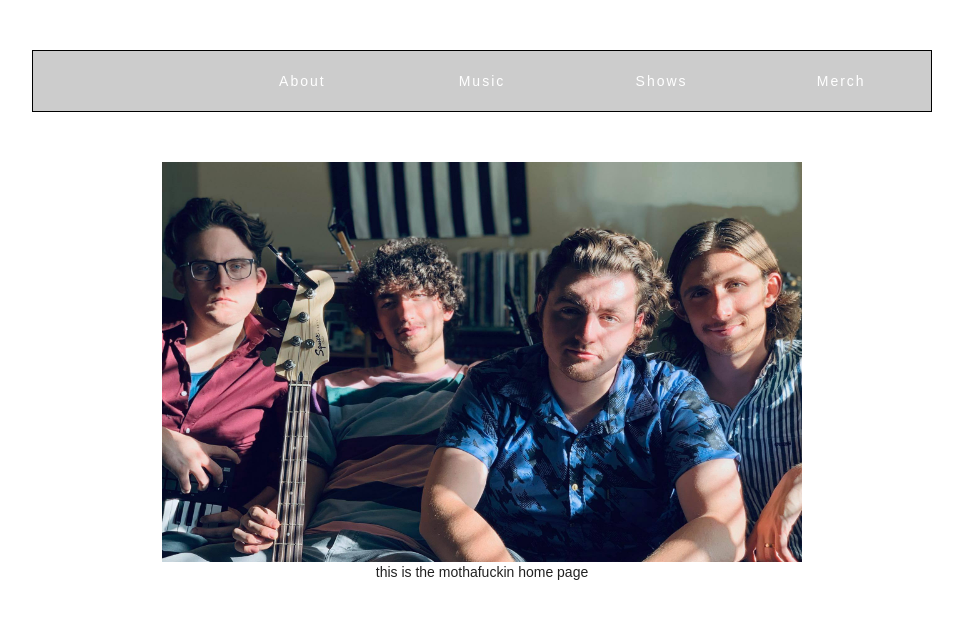
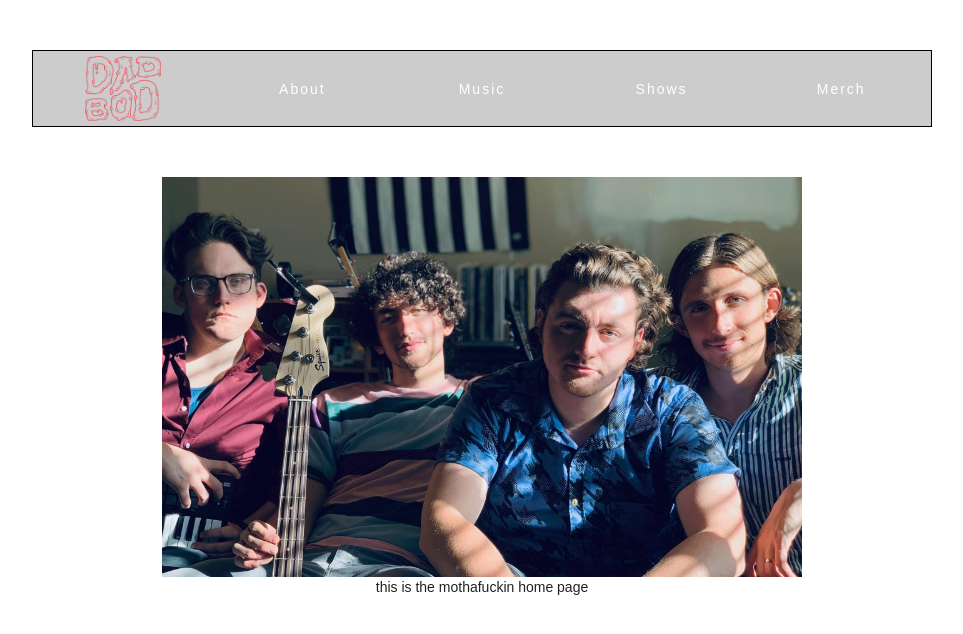
Before and after one commit to Craveburn/dad-bod-v2, a React (Create React App) app: page / in a window 1280 px wide. Shown: the top 634 px of the page, without its empty margins (158-1121 px from the left). Built offline with nearby package versions, Linux system fonts and the light colour scheme.

Commit message:
THE LOGO FITS AND WORKS

```diff
--- a/src/navigation/Navbar.css
+++ b/src/navigation/Navbar.css
@@ -1,10 +1,4 @@
 /* referencing navbar-css */
-
-/* .wrapper {
-    border: 1px solid red;
-    font-family: sans-serif;
-    background-image: linear-gradient(260deg, red 0%,#677997 100%)
-} */
 
 .logoContainer {
     max-width: 1000px;
@@ -15,9 +9,22 @@
 /* img prop goes here */
 .logo {
     background: url('../pics/Dad-Bod_Red.png') no-repeat;
-    background-size: 100%; /* moved this property down */
-    width: 100%;
-    height: 100%
+    background-size: contain; /* moved this property down */
+    background-position: center;
+    height: 65px;
+}
+
+.logoLink {
+    text-decoration: none;
+    background: rgba(0,0,0,0.2);
+    padding:5px;
+    width:100%;
+    text-align: center;
+    transition: all 0.5s;
+}
+
+.logoLink:hover {
+    background:rgba(0,0,0,0.3);
 }
 
 .page {
@@ -65,39 +72,3 @@
     display: block;
     width: 100%;
 }
-
-
-
-
-
-
-
-
-
-
-
-/* .body {
-    background-color: aliceblue;
-    display: flex;
-    justify-content: flex-start;
-    flex-direction: row;
-    max-width: 100vw;
-    max-height: 100vh;
-}
-
-h3 {
-    padding: 0px 30px;
-}
-
-.logoContainer {
-    margin-left: 35px;
-    max-width: 100vw
-}
-
-.logo {
-    display: flex;
-    background: url('../pics/Dad-Bod_Red.png') no-repeat;
-    background-size: 100%; /** moved this property down */
-    /* height: 100%;
-    width: 10vw;
-} */
--- a/src/navigation/Navbar.js
+++ b/src/navigation/Navbar.js
@@ -11,7 +11,7 @@ export default class extends Component {
             <div className='wrapper'>
                 <div className="logoContainer">
                 <ul>
-                <li><Link to="/" className="page"><span><div className="logo" style={{ backgroundImage: Logo }}></div></span></Link></li>
+                <li><Link to="/" className="logoLink"><span><div className="logo" style={{ backgroundImage: Logo }}></div></span></Link></li>
                 <li><Link to="/about" className="page"><span>About</span></Link></li>
                 <li><Link to="/music" className="page"><span>Music</span></Link></li>
                 <li><Link to="/shows" className="page"><span>Shows</span></Link></li>
```
